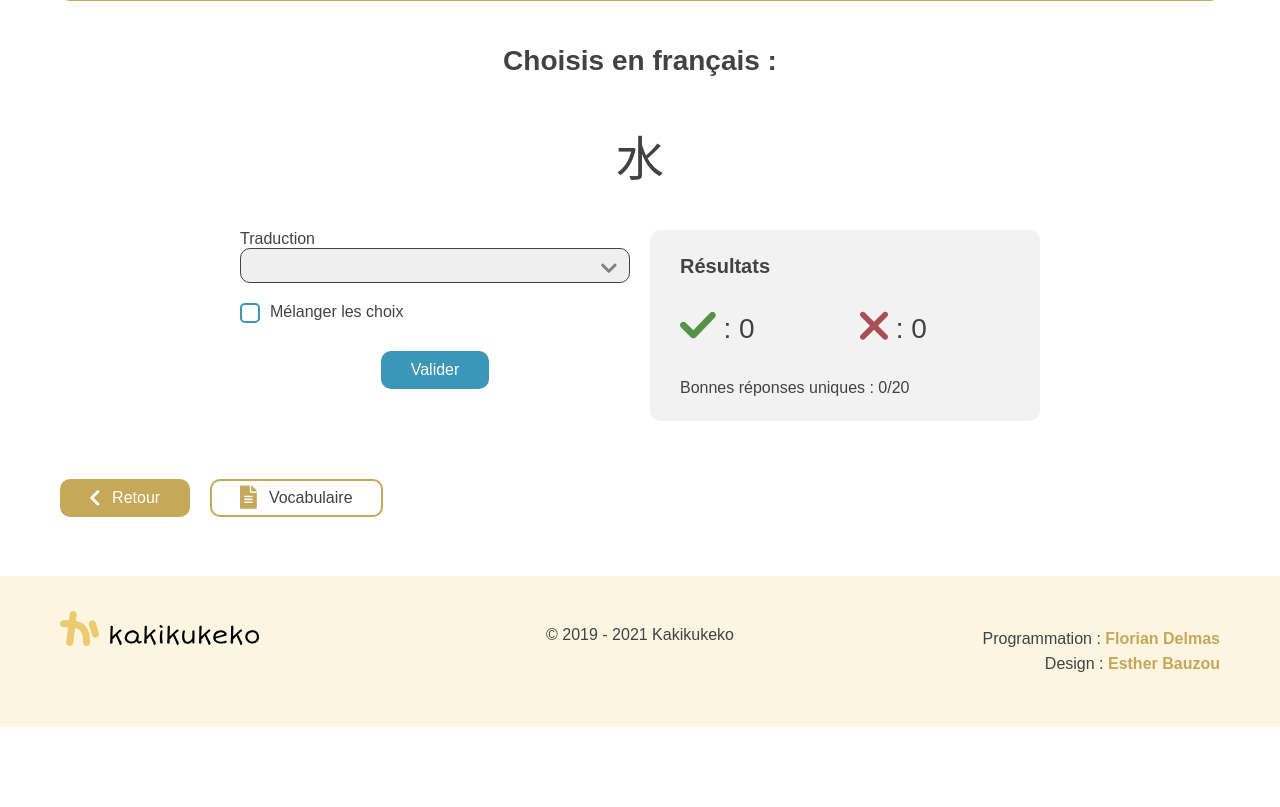
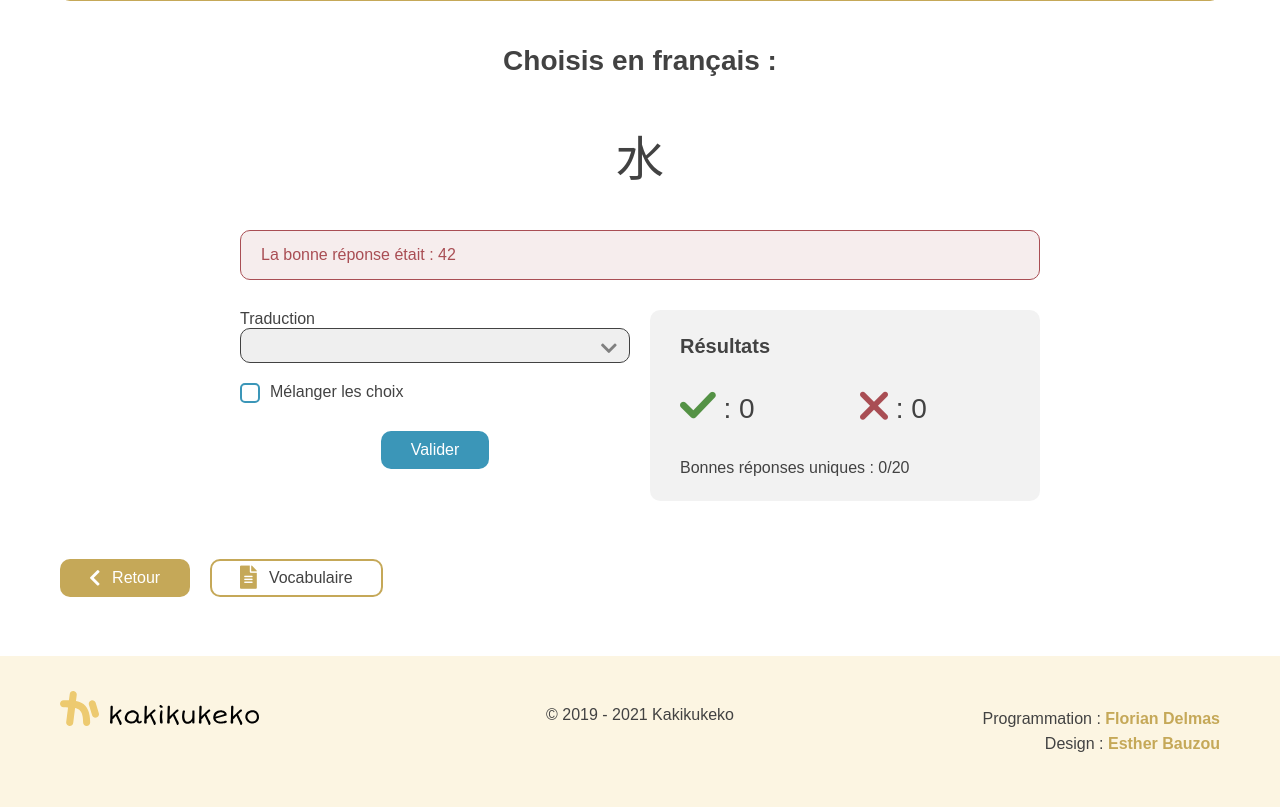
Before and after one commit to PetitChampi/kakikukeko, a PHP site: page /exo-qcm.html in a window 1280 px wide. Shown: the part 459-1266 px from the top of the page. Before the commit the page ends 1186 px from the top, so only its background shows below. Run offline with PHP 8.4, Linux system fonts and the light colour scheme; some web fonts are replaced.

Commit message:
added error helper box for exercises

```diff
--- a/design-system.html
+++ b/design-system.html
@@ -141,6 +141,12 @@
               </div>
             </div>
             <p class="form-feedback--helptext">Bonnes réponses uniques : 0/20</p>
+          </div>
+        </div> <!-- .subsection -->
+
+        <div class="subsection">
+          <div class="box-helper-error">
+            <span>La bonne réponse était : 42</span>
           </div>
         </div> <!-- .subsection -->
 
--- a/exo-qcm.html
+++ b/exo-qcm.html
@@ -83,7 +83,12 @@
         <h2 class="secondary-heading center-text">Choisis en français :</h2>
         <span class="exercise-word">水</span>
         <div class="wrapper-inner center-blocks">
-          <div class="grid-2">
+          <div class="subsection">
+            <div class="box-helper-error">
+              <span>La bonne réponse était : 42</span>
+            </div>
+          </div>
+          <div class="grid-2 subsection">
             <div class="grid-item">
               <div class="form">
                 <label for="select" class="form-label">Traduction</label>
--- a/styles/components/boxes.scss
+++ b/styles/components/boxes.scss
@@ -1,5 +1,5 @@
 .box {
-  &-info, &-info-alt {
+  &-info, &-info-alt, &-helper-error {
     background-color: var(--color-primary-background);
     border: 1px solid var(--color-primary);
     border-radius: 10px;
@@ -15,6 +15,11 @@
   &-info-alt {
     border: none;
   }
+  &-helper-error {
+    border-color: var(--color-red);
+    background-color: var(--color-red-background);
+    color: var(--color-red);
+  }
   &-item {
     border-radius: 20px;
     padding: 20px;
--- a/styles/config.scss
+++ b/styles/config.scss
@@ -15,6 +15,7 @@
   --color-shadow: rgba(0,0,0,.2);
   --color-green: #549245;
   --color-red: #a94e54;
+  --color-red-background: rgba(169, 78, 84, .1);
   --color-table-borders: #d7d7d7;
   --logo-img-path: url("../../assets/img/kakikukeko-logo-lightmode.svg");
 }
@@ -32,6 +33,7 @@
   --color-shadow: rgba(255,255,255,.3);
   --color-green: #97C38C;
   --color-red: #E5A0A4;
+  --color-red-background: rgba(229, 160, 164, .1);
   --color-table-borders: #acacac;
   --logo-img-path: url("../../assets/img/kakikukeko-logo-darkmode.svg");
 }
--- a/styles/css/index.css
+++ b/styles/css/index.css
@@ -54,6 +54,7 @@
   --color-shadow: rgba(0,0,0,.2);
   --color-green: #549245;
   --color-red: #a94e54;
+  --color-red-background: rgba(169, 78, 84, .1);
   --color-table-borders: #d7d7d7;
   --logo-img-path: url("../../assets/img/kakikukeko-logo-lightmode.svg");
 }
@@ -71,6 +72,7 @@
   --color-shadow: rgba(255,255,255,.3);
   --color-green: #97C38C;
   --color-red: #E5A0A4;
+  --color-red-background: rgba(229, 160, 164, .1);
   --color-table-borders: #acacac;
   --logo-img-path: url("../../assets/img/kakikukeko-logo-darkmode.svg");
 }
@@ -896,21 +898,26 @@ p a, ul a {
   opacity: 1;
 }
 
-.box-info, .box-info-alt {
+.box-info, .box-info-alt, .box-helper-error {
   background-color: var(--color-primary-background);
   border: 1px solid var(--color-primary);
   border-radius: 10px;
   padding: 15px 20px;
 }
-.box-info--heading, .box-info-alt--heading {
+.box-info--heading, .box-info-alt--heading, .box-helper-error--heading {
   margin: 0;
   font-size: 1.25rem;
 }
-.box-info--text, .box-info-alt--text {
+.box-info--text, .box-info-alt--text, .box-helper-error--text {
   margin-bottom: 0;
 }
 .box-info-alt {
   border: none;
+}
+.box-helper-error {
+  border-color: var(--color-red);
+  background-color: var(--color-red-background);
+  color: var(--color-red);
 }
 .box-item {
   border-radius: 20px;
```
Also changed, not shown: exo-input.html (+6 -1 lines), 1 other file.
